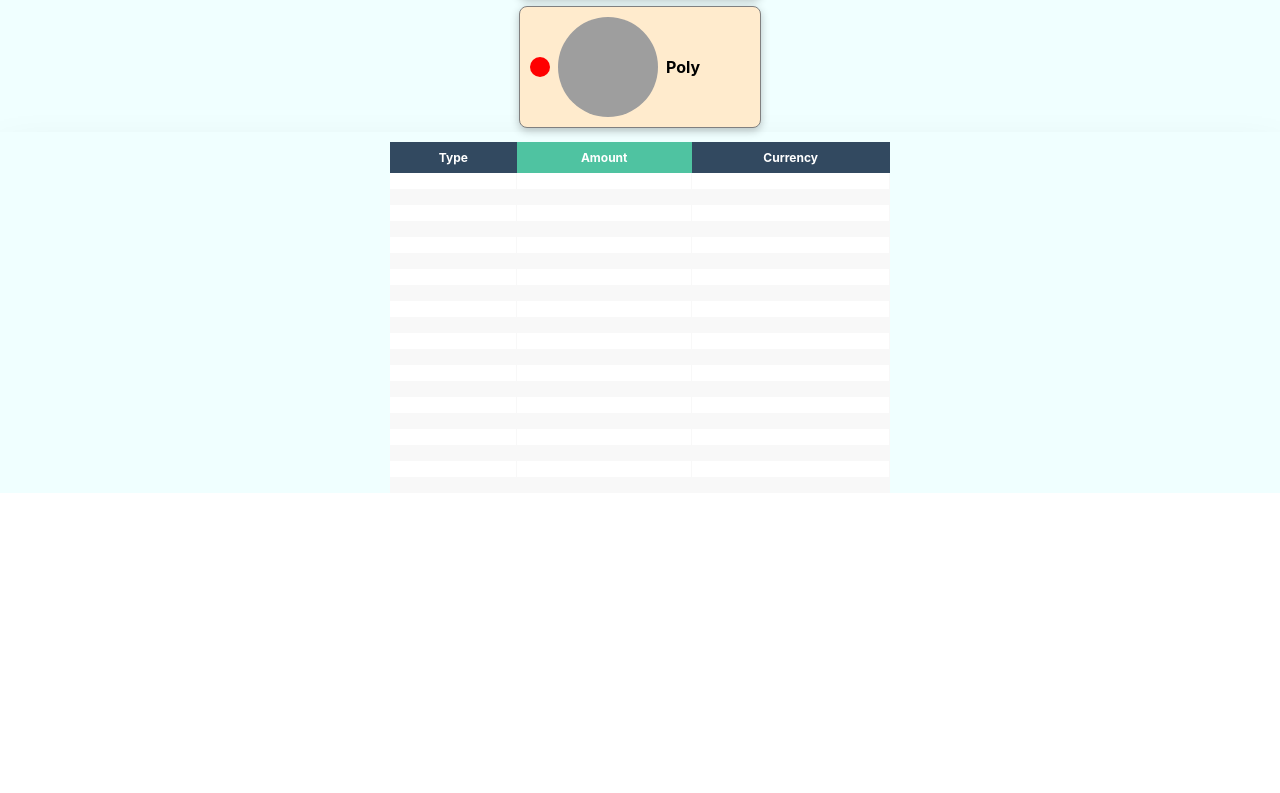
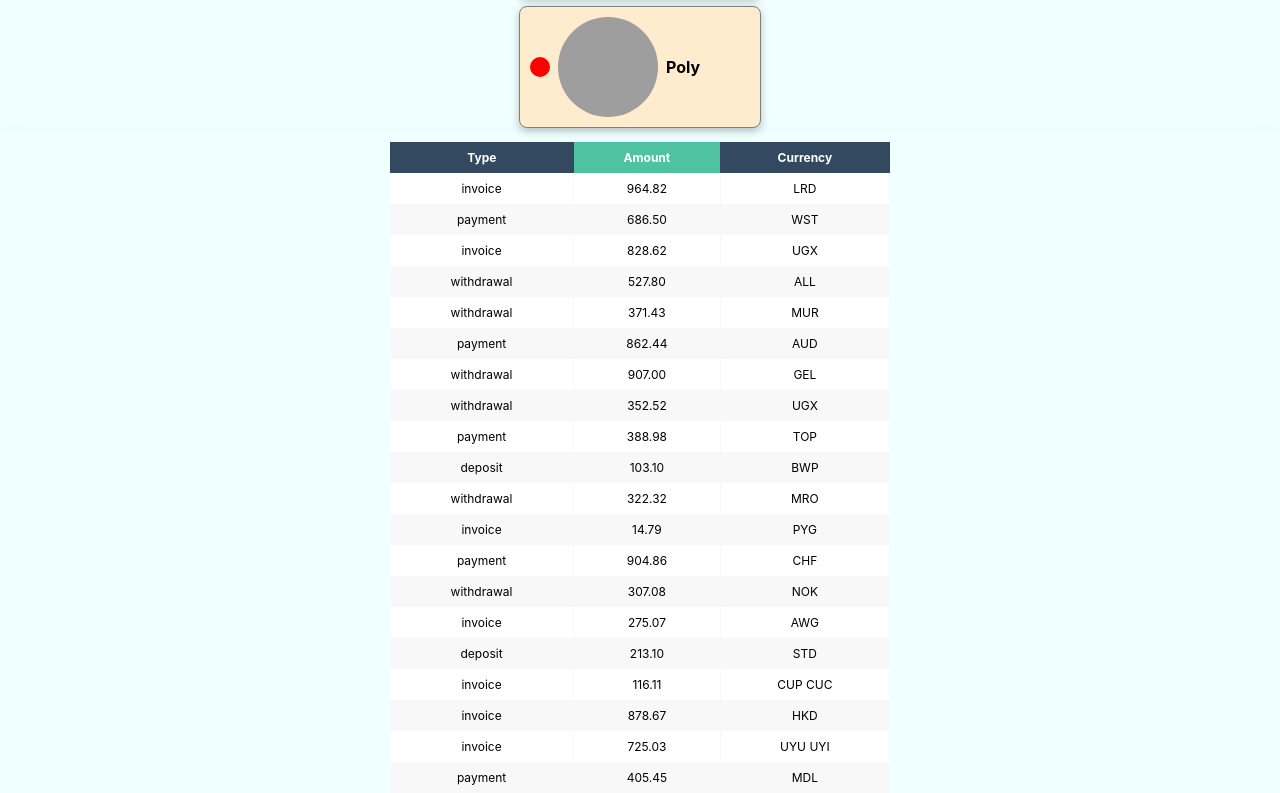
Before and after one commit to barkode/goit-react-hw-01-components, a React (Create React App) app: page / in a window 1280 px wide. Shown: the part 1514-2307 px from the top of the page. Before the commit the page ends 2007 px from the top, so only its background shows below. Built offline with nearby package versions, Linux system fonts and the light colour scheme; grey boxes are pictures that could not be loaded.

Commit message:
fix transaction

```diff
--- a/src/components/TransactionHistory/TransactionHistory.jsx
+++ b/src/components/TransactionHistory/TransactionHistory.jsx
@@ -1,5 +1,5 @@
 import PropTypes from 'prop-types';
-import { TransactionHistoryItem } from './TransactionHistoryItem';
+import { TransactionHistoryItems } from './TransactionHistoryItem';
 import css from './TransactionHistory.module.css';
 
 export const TransactionHistory = ({ items }) => {
@@ -14,15 +14,13 @@
           </tr>
         </thead>
         <tbody>
-          {items.map(item => (
-            <TransactionHistoryItem item={item} />
-          ))}
+          <TransactionHistoryItems items={items} />
         </tbody>
       </table>
     </div>
   );
 };
 
-TransactionHistoryItem.propTypes = {
+TransactionHistoryItems.propTypes = {
   items: PropTypes.array,
 };
--- a/src/components/TransactionHistory/TransactionHistoryItem.jsx
+++ b/src/components/TransactionHistory/TransactionHistoryItem.jsx
@@ -1,17 +1,19 @@
 import PropTypes from 'prop-types';
 
-export const TransactionHistoryItem = item => {
-  return (
-    <tr key={item.id}>
-      <td>{item.type}</td>
-      <td>{item.amount}</td>
-      <td>{item.currency}</td>
-    </tr>
-  );
+export const TransactionHistoryItems = ({ items }) => {
+  return items.map(({ id, type, amount, currency }) => {
+    return (
+      <tr key={id}>
+        <td>{type}</td>
+        <td>{amount}</td>
+        <td>{currency}</td>
+      </tr>
+    );
+  });
 };
 
-TransactionHistoryItem.propTypes = {
-  id: PropTypes.string.isRequired,
+TransactionHistoryItems.propTypes = {
+  id: PropTypes.string,
   type: PropTypes.string,
   amount: PropTypes.number,
   currency: PropTypes.string,
```
